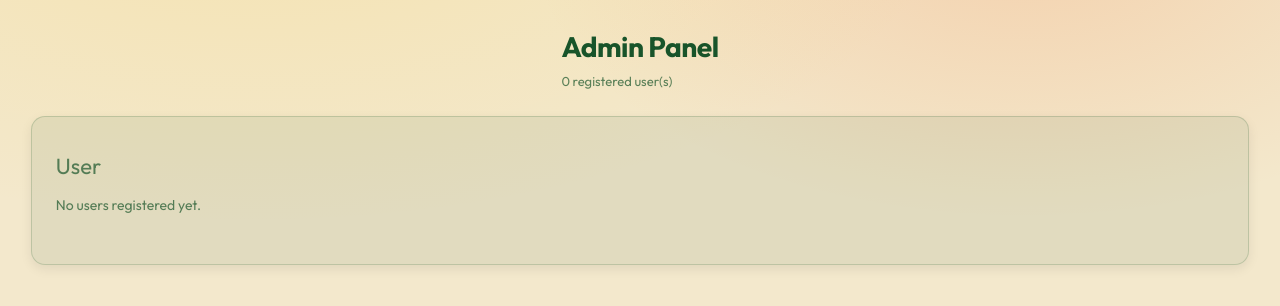
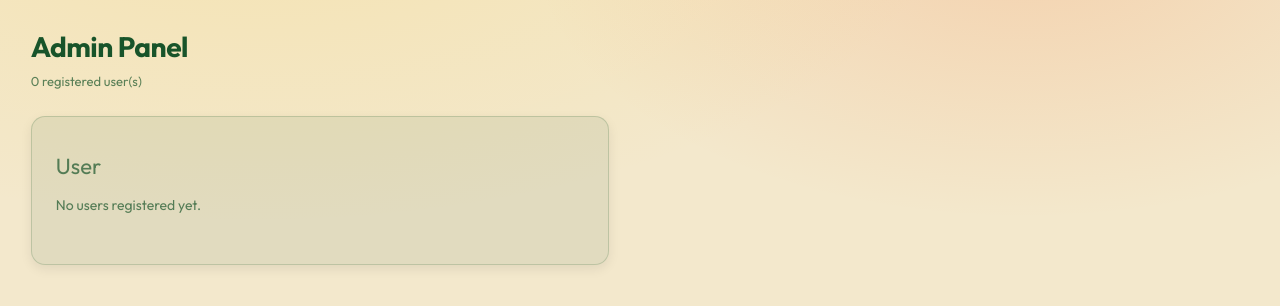
Before and after one commit to khtvi/minted, a Python web app: template templates/admin.html in a window 1280 px wide. Shown: the part 56-362 px from the top of the page. Run offline with Jinja, Linux system fonts and the light colour scheme; the template is opened without the code that fills it, so the values that code supplies are empty.

Commit message:
Update styles.css

```diff
--- a/static/styles.css
+++ b/static/styles.css
@@ -207,7 +207,7 @@ nav a.nav-brand.active {
    LAYOUT
 ────────────────────────────────────────── */
 .page {
-  width: 100%;
+  width: 50%;
   max-width: none;
   margin: 0;
   padding: 24px clamp(16px, 2.4vw, 34px) 36px;
@@ -222,9 +222,9 @@ nav a.nav-brand.active {
 }
 
 .page-header {
-  display: grid;
-  align-items: center;
-  justify-content: center;
+  display: flex;
+  align-items: center;
+  justify-content: flex-start;
   margin-bottom: 24px;
   gap: 16px;
   flex-wrap: wrap;
```
